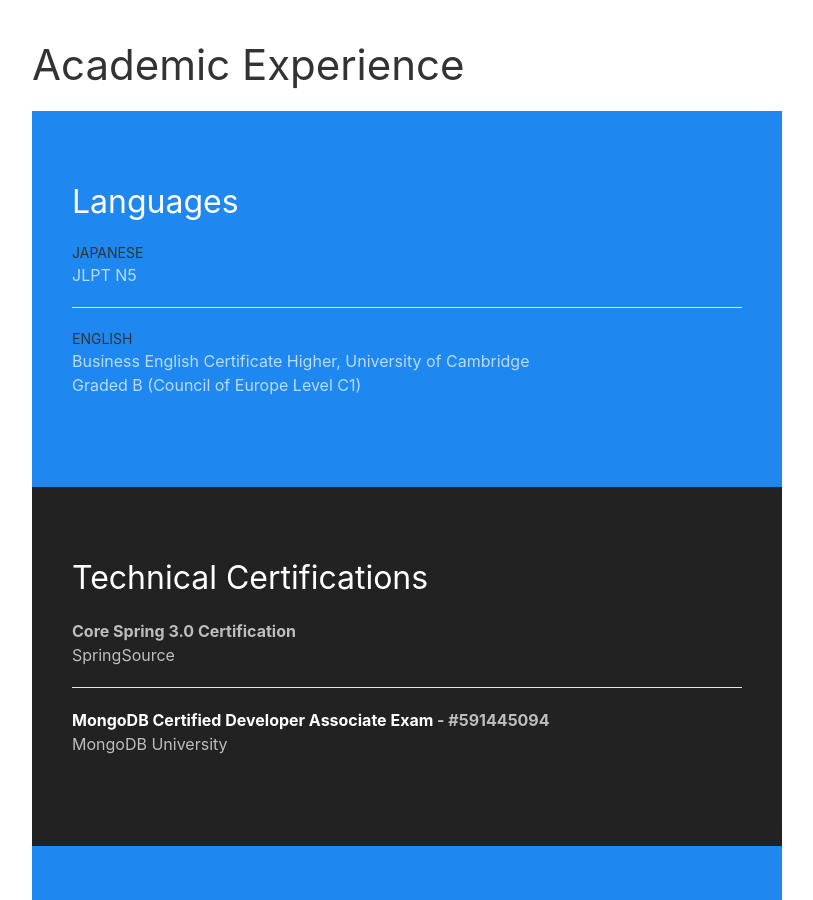
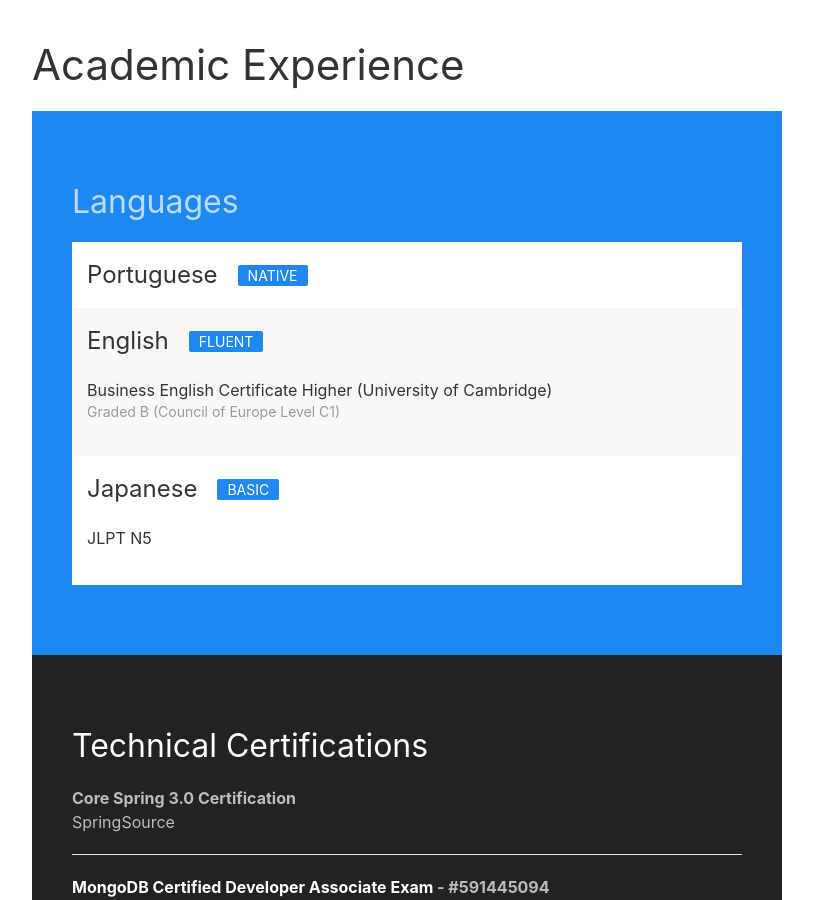
Before and after one commit to kewne/kewne.github.com, a Jekyll site: the page built from resume.html, in a window 1280 px wide and 900 px high, scrolled down 14030 px. Shown: the whole window, without its empty margins (8-821 px from the left). Built offline with Jekyll 4.4.1, drawn with Linux system fonts in a browser that asks for light colours; nearby versions of some CDN libraries; a script that is not in the unit is left out.

Commit message:
refactor: language section

```diff
--- a/resume.html
+++ b/resume.html
@@ -67,9 +67,31 @@ layout: default
     </div>
     <div class="uk-section uk-section-default">
         <h1 id="academic_exp">Academic Experience</h1>
-        <div class="uk-tile uk-tile-primary">
-            <h2>Languages</h2>
-            <div>{% include academic_exp/language.html %}</div>
+        <div class="uk-tile uk-tile-primary uk-preserve-color">
+            <h2 class="uk-light">Languages</h2>
+            {% for language in site.data.languages %}
+            {% assign rem = forloop.index | modulo: 2 %}
+            <div class="uk-tile {% if rem == 1 %} uk-tile-default {% else %} uk-tile-muted {% endif %} uk-padding-small">
+                <div class="uk-flex uk-flex-middle">
+                    <span class="uk-text-lead">{{ language.name }}</span>
+                    <span class="uk-label uk-margin-left">{{ language.level }}</span>
+                </div>
+                {% if language.certifications %}
+                <div class="uk-margin-top uk-padding-left">
+                    <ul class="uk-list">
+                        {% for cert in language.certifications %}
+                        <li>
+                            <h5 class="uk-margin-remove-bottom">{{cert.name}} {%- if cert.issuer %} ({{ cert.issuer }}){% endif %}</h5>
+                            {%- if cert.grade %}
+                            <p class="uk-text-meta uk-margin-remove-top">{{cert.grade}}</p>
+                            {% endif -%}
+                        </li>
+                        {% endfor %}
+                    </ul>
+                </div>
+                {% endif %}
+            </div>
+            {% endfor %}
         </div>
         <div class="uk-tile uk-tile-secondary">
             <h2>Technical Certifications</h2>
```
Also changed, not shown: _data/languages.yml (added, +12 -0 lines), 1 other file.
